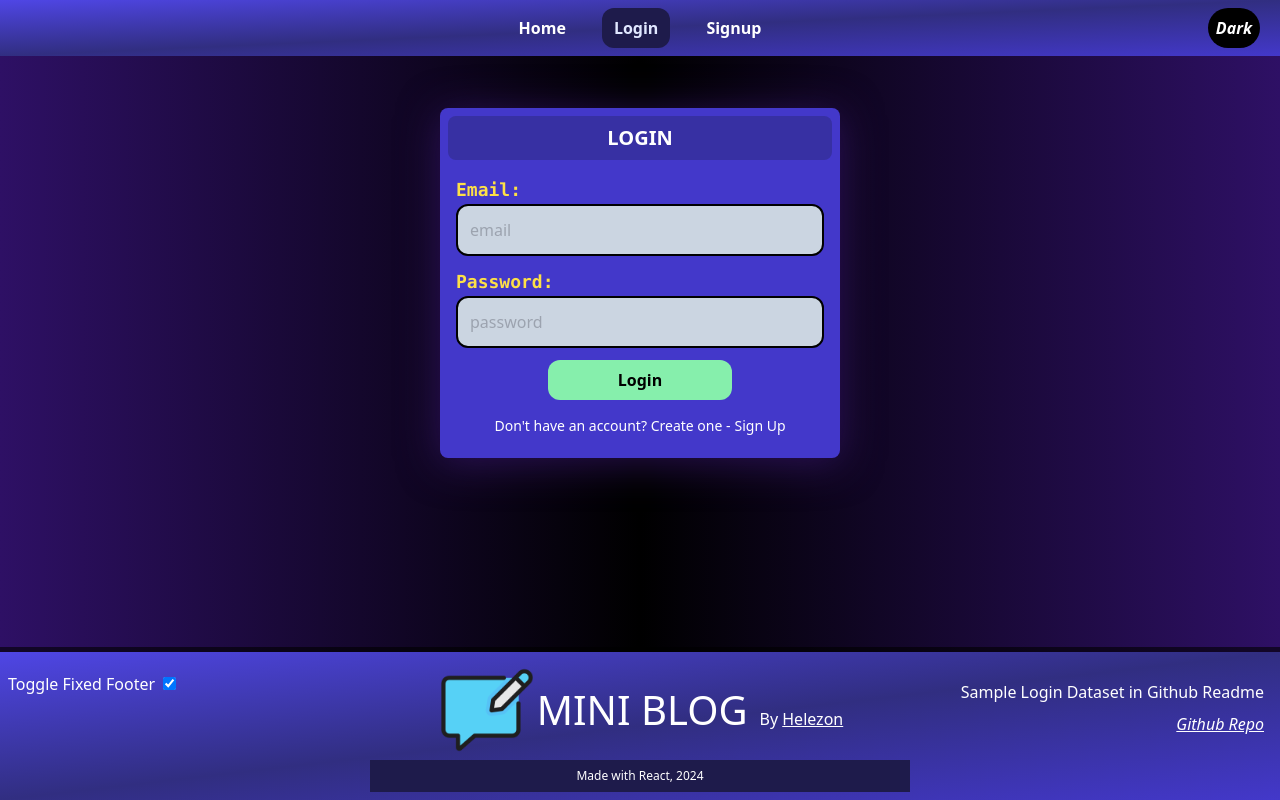
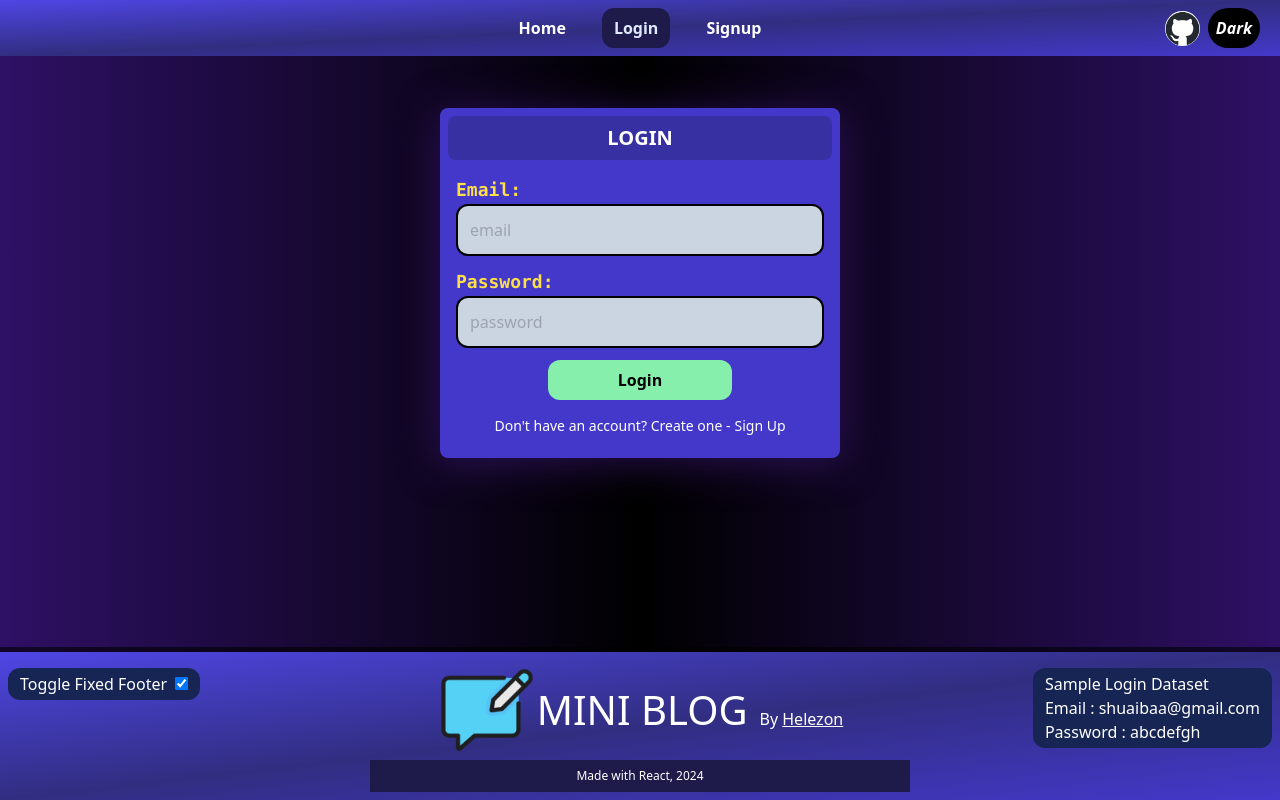
Before and after one commit to Helezonic/react-blog-project, a React (Vite) app: page /login in a window 1280 px wide. Built offline with nearby package versions, Linux system fonts and the light colour scheme; no server answers.

Commit message:
github link changes

```diff
--- a/src/components/Footer.jsx
+++ b/src/components/Footer.jsx
@@ -21,13 +21,18 @@ const [className, setClassName] = useState(true)
           </div>
           <h1 className="w-full dark:bg-indigo-950 bg-indigo-200 text-xs text-center p-2 mx-auto">Made with React, 2024</h1>
         </div>
-        <div className="md:absolute relative mt-2 py-1 left-2">
+        <div className="md:absolute relative mt-2 py-1 left-2 rounded-xl dark:bg-blue-950 p-3 bg-blue-50">
           <label htmlFor="fixed" className="">Toggle Fixed Footer</label>
           <input id="fixed" type="checkbox" checked={className} onChange={() => {setClassName(prev=>!prev)}} className="ms-2"/>
         </div>
-        <div className="md:absolute relative mt-2 py-1 right-2 text-right">
-          <h3 className="p-2">Sample Login Dataset in Github Readme</h3>
-          <a className="italic hover:bg-black hover:text-indigo-300 p-2 rounded-md transition-all " target="_blank" href='https://github.com/Helezonic/react-blog-project'><u>Github Repo</u></a>
+        <div className="md:absolute relative mt-2 py-1 right-2 text-left rounded-xl dark:bg-blue-950 p-3 bg-blue-50">
+          <h3>Sample Login Dataset</h3>
+          <ul>
+            <li>Email : shuaibaa@gmail.com</li>
+
+            <li>Password : abcdefgh</li>
+            <li></li>
+          </ul>
         </div>
       </div>
     </>
--- a/src/components/Header.jsx
+++ b/src/components/Header.jsx
@@ -82,6 +82,9 @@ export default function Header () {
           </nav>
           <div className="md:absolute right-3 top-2">
             <div className="flex justify-center items-center">
+              <a className=" cursor-pointer hover:translate-y-0.5 " href="https://github.com/Helezonic/react-blog-project" target="_blank">
+                <img src="../../public/github-mark.png" className="md:w-[35px] w-[20px] bg-white hover:shadow-lg rounded-full fill-black hover:bg-transparent" />
+              </a>
               <button className="mx-2 p-2 w-50 rounded-full dark:bg-black bg-white dark:text-white text-black dark:hover:bg-violet-300 dark:hover:text-black hover:bg-violet-700 hover:text-white font-bold italic"
               onClick={toggleDark}>{darkMode? "Light" : "Dark"}</button>
               <Logout/>
```
Also changed, not shown: public/github-mark.png (added), 1 other file (tests, documents, lock files or other folders).
